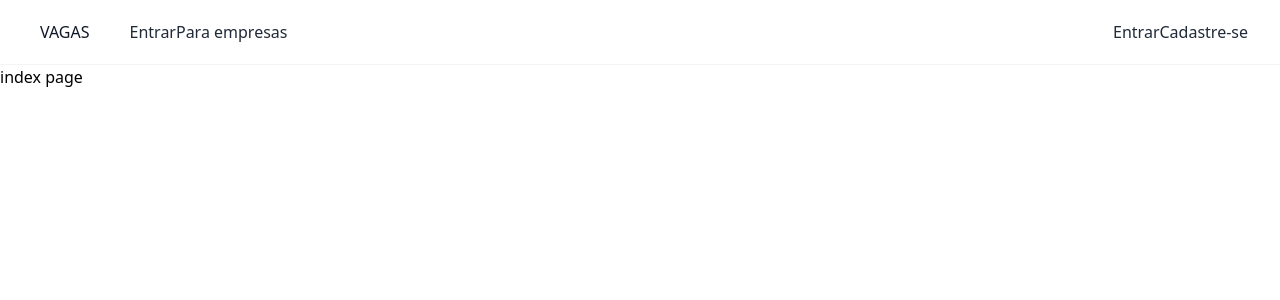
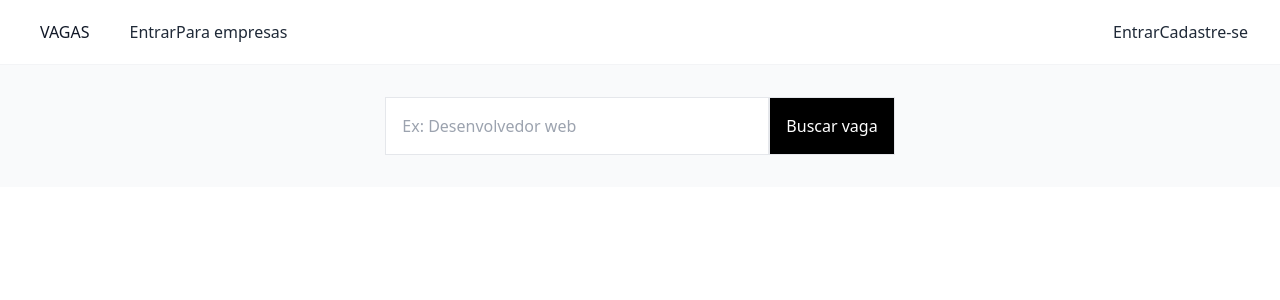
Before and after one commit to henricosta/projeto-java-poo-frontend, a Nuxt app: page / in a window 1280 px wide. Shown: the top 300 px of the page. Built offline with nearby package versions, Linux system fonts and the light colour scheme.

Commit message:
add main input form to search vagas

```diff
--- /dev/null
+++ b/components/FormSearchVaga.vue
@@ -0,0 +1,10 @@
+<template>
+    <form @submit.prevent id="form-busca-vaga">
+        <div class="bg-gray-50 flex justify-center">
+            <div class="py-8 flex">
+                <input type="text" placeholder="Ex: Desenvolvedor web" class="border w-96 rounded-r-none px-4"/>
+                <button type="submit" class="px-4 py-4 rounded-l-none border bg-black text-white">Buscar vaga</button>
+            </div>
+        </div>
+    </form>
+</template>
--- a/pages/index.vue
+++ b/pages/index.vue
@@ -6,6 +6,8 @@ definePageMeta({
 
 <template>
     <div>
-        <h1>index page</h1>
+        <div>
+            <FormSearchVaga />
+        </div>
     </div>
 </template>
```
